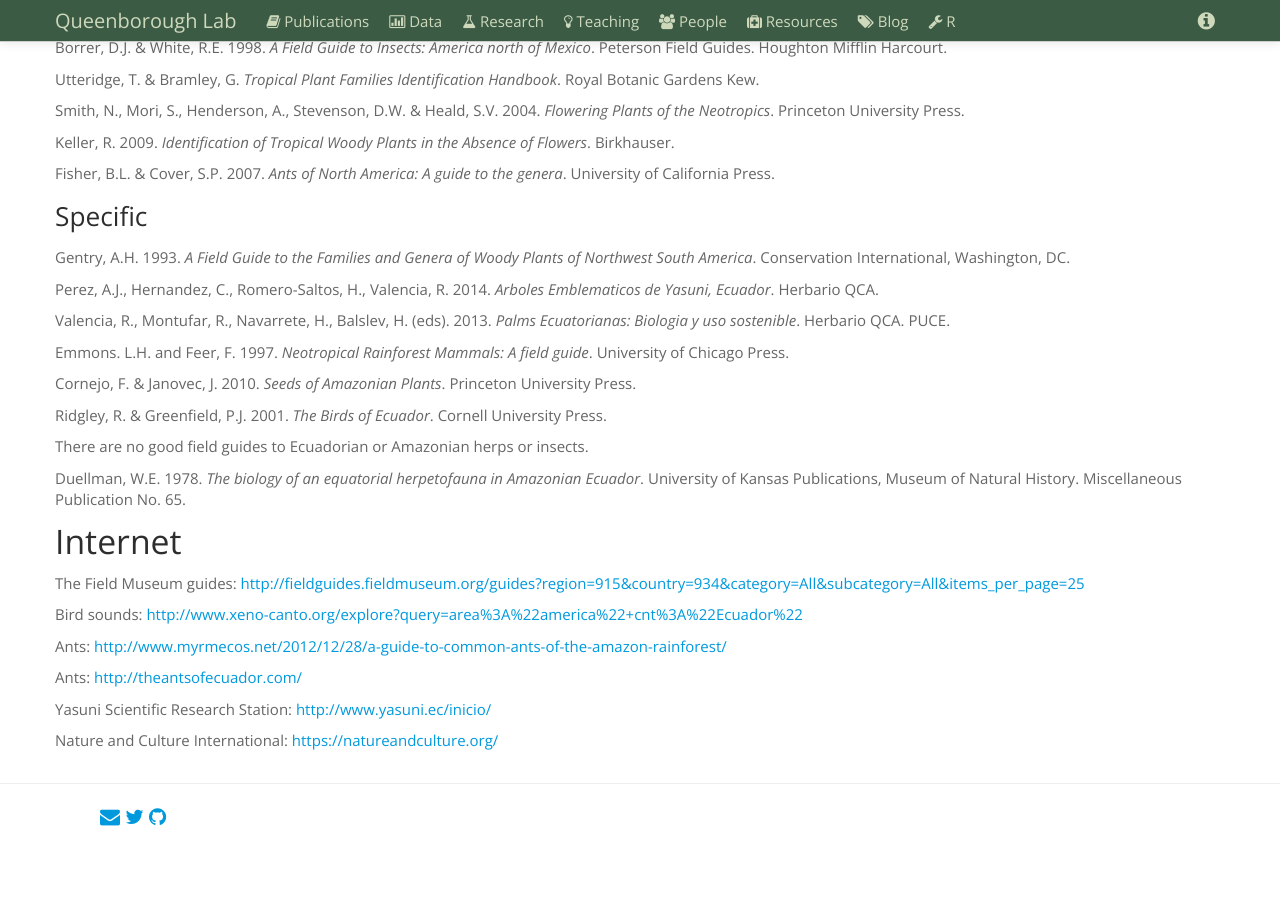
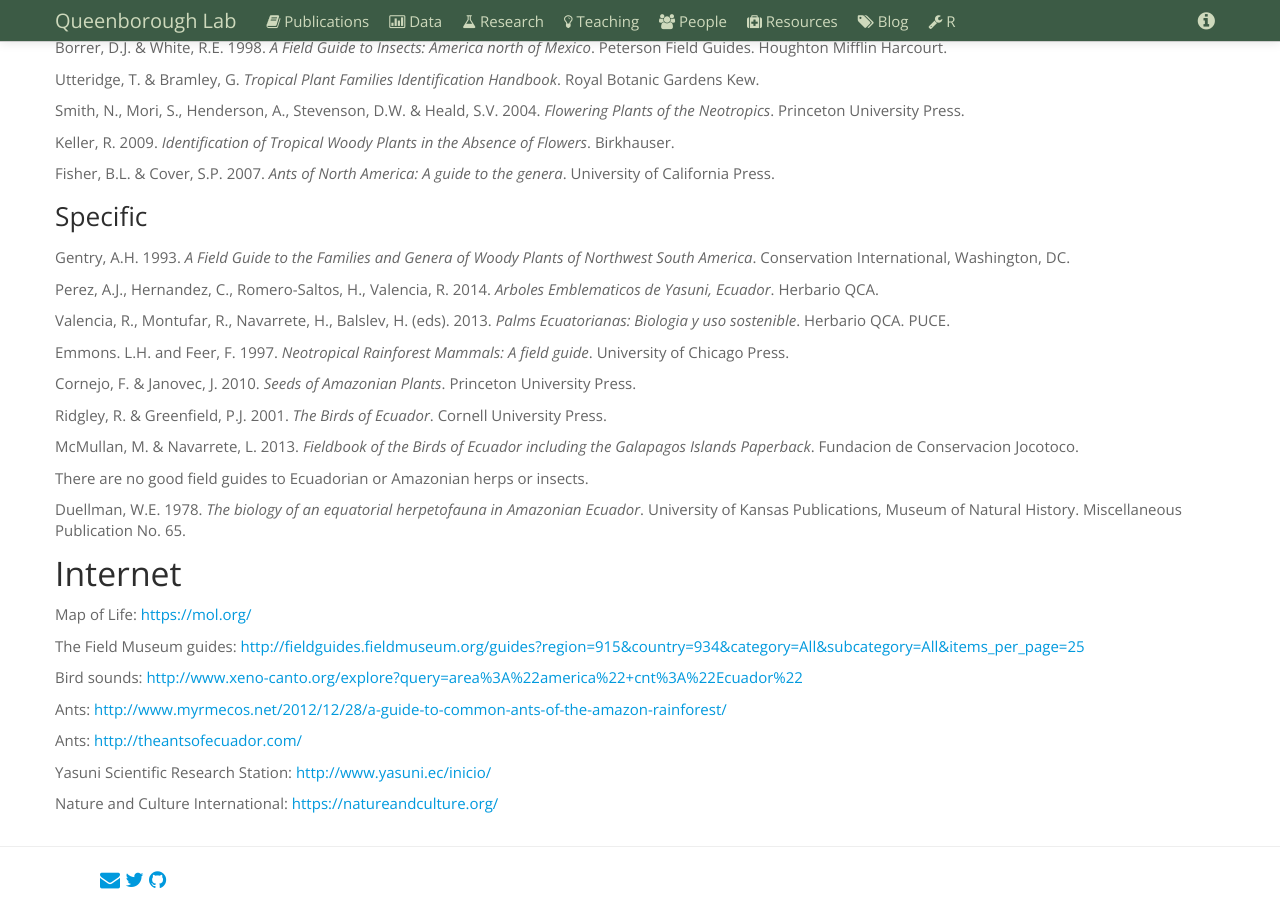
Before and after one commit to saq/saq.github.io, a Jekyll site: the page built from syllabus-717.html, in a window 1280 px wide and 900 px high, scrolled down 3434 px. Built offline with Jekyll 4.4.1, drawn with Linux system fonts in a browser that asks for light colours; before the commit the page ends 4271 px from its top, so only the background shows below that.

Commit message:
syllabus new pubs

```diff
--- a/syllabus-717.html
+++ b/syllabus-717.html
@@ -210,9 +210,11 @@
 <p>Emmons. L.H. and Feer, F. 1997. <em>Neotropical Rainforest Mammals: A field guide</em>. University of Chicago Press.</p>
 <p>Cornejo, F. &amp; Janovec, J. 2010. <em>Seeds of Amazonian Plants</em>. Princeton University Press.</p>
 <p>Ridgley, R. &amp; Greenfield, P.J. 2001. <em>The Birds of Ecuador</em>. Cornell University Press.</p>
+<p>McMullan, M. &amp; Navarrete, L. 2013. <em>Fieldbook of the Birds of Ecuador including the Galapagos Islands Paperback</em>. Fundacion de Conservacion Jocotoco.</p>
 <p>There are no good field guides to Ecuadorian or Amazonian herps or insects.</p>
 <p>Duellman, W.E. 1978. <em>The biology of an equatorial herpetofauna in Amazonian Ecuador</em>. University of Kansas Publications, Museum of Natural History. Miscellaneous Publication No. 65.</p>
 <h2 id="internet">Internet</h2>
+<p>Map of Life: <a href="https://mol.org/">https://mol.org/</a></p>
 <p>The Field Museum guides: <a href="http://fieldguides.fieldmuseum.org/guides?region=915&amp;country=934&amp;category=All&amp;subcategory=All&amp;items_per_page=25">http://fieldguides.fieldmuseum.org/guides?region=915&amp;country=934&amp;category=All&amp;subcategory=All&amp;items_per_page=25</a></p>
 <p>Bird sounds: <a href="http://www.xeno-canto.org/explore?query=area%3A%22america%22+cnt%3A%22Ecuador%22">http://www.xeno-canto.org/explore?query=area%3A%22america%22+cnt%3A%22Ecuador%22</a></p>
 <p>Ants: <a href="http://www.myrmecos.net/2012/12/28/a-guide-to-common-ants-of-the-amazon-rainforest/">http://www.myrmecos.net/2012/12/28/a-guide-to-common-ants-of-the-amazon-rainforest/</a></p>
```
